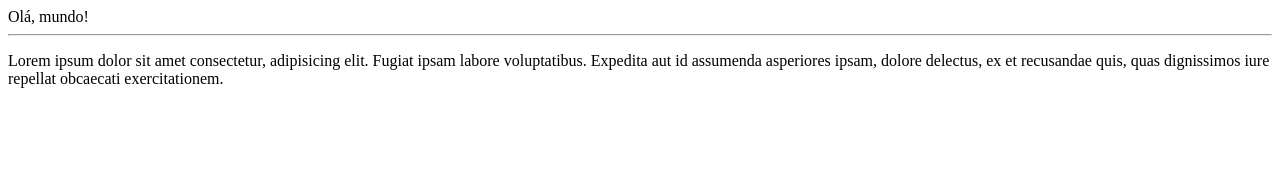
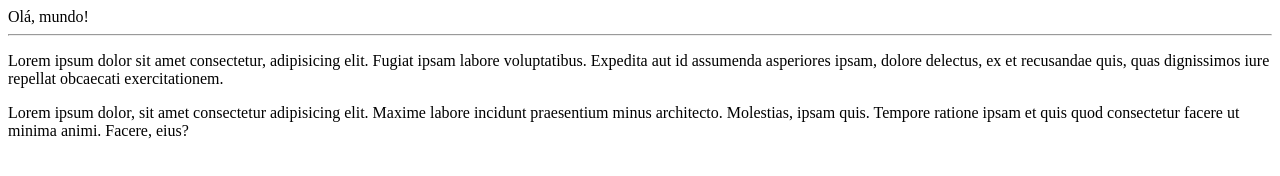
Before and after one commit to dominiquekv/FirstOne, a plain HTML site: page site-exemplo/index.html in a window 1280 px wide. Drawn offline with Linux system fonts and the light colour scheme.

Commit message:
Parágrafo adicionado

```diff
--- a/site-exemplo/index.html
+++ b/site-exemplo/index.html
@@ -10,5 +10,6 @@
     <hi>Olá, mundo!</hi>
     <hr>
     <p>Lorem ipsum dolor sit amet consectetur, adipisicing elit. Fugiat ipsam labore voluptatibus. Expedita aut id assumenda asperiores ipsam, dolore delectus, ex et recusandae quis, quas dignissimos iure repellat obcaecati exercitationem.</p>
+    <p>Lorem ipsum dolor, sit amet consectetur adipisicing elit. Maxime labore incidunt praesentium minus architecto. Molestias, ipsam quis. Tempore ratione ipsam et quis quod consectetur facere ut minima animi. Facere, eius?</p>
 </body>
 </html>
```
